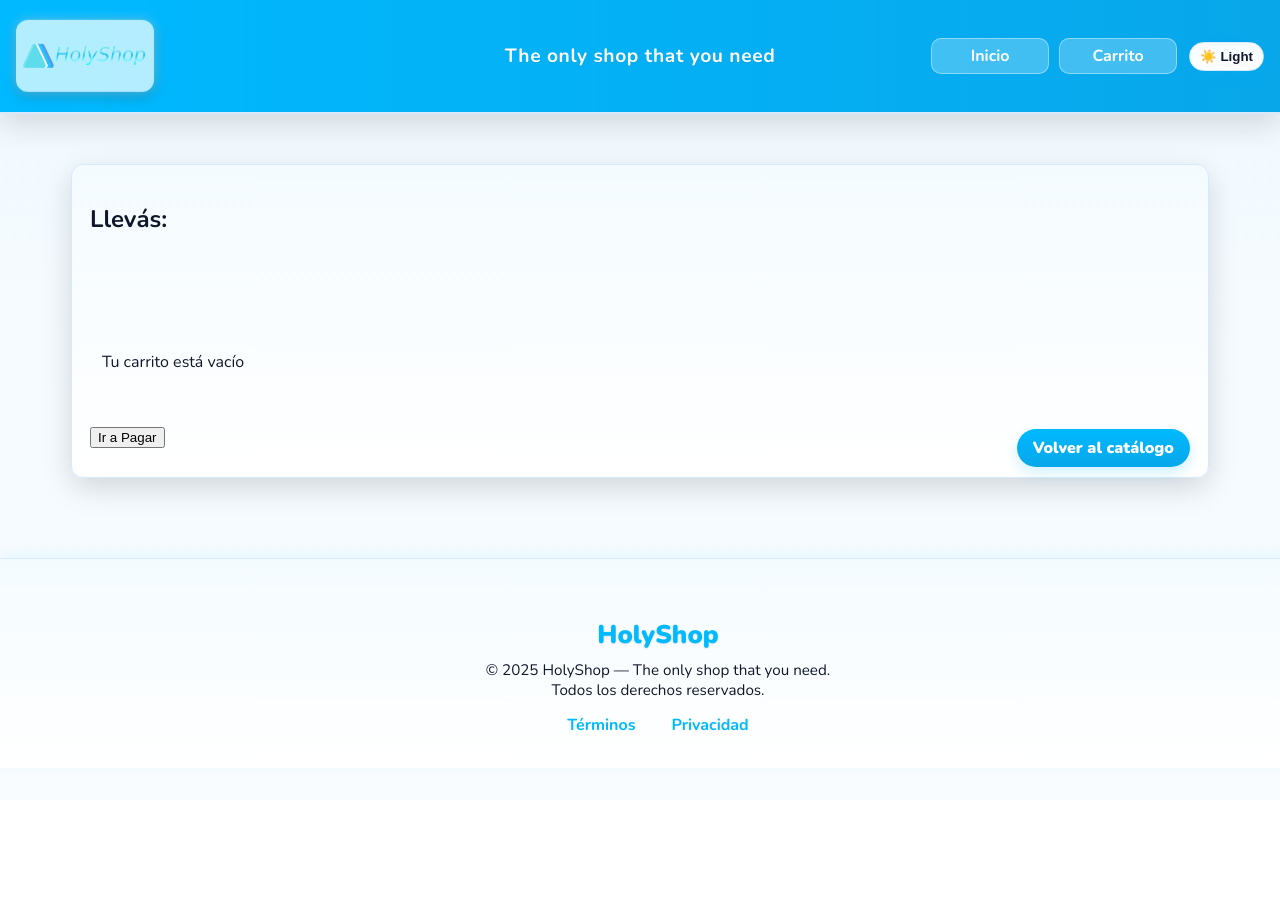
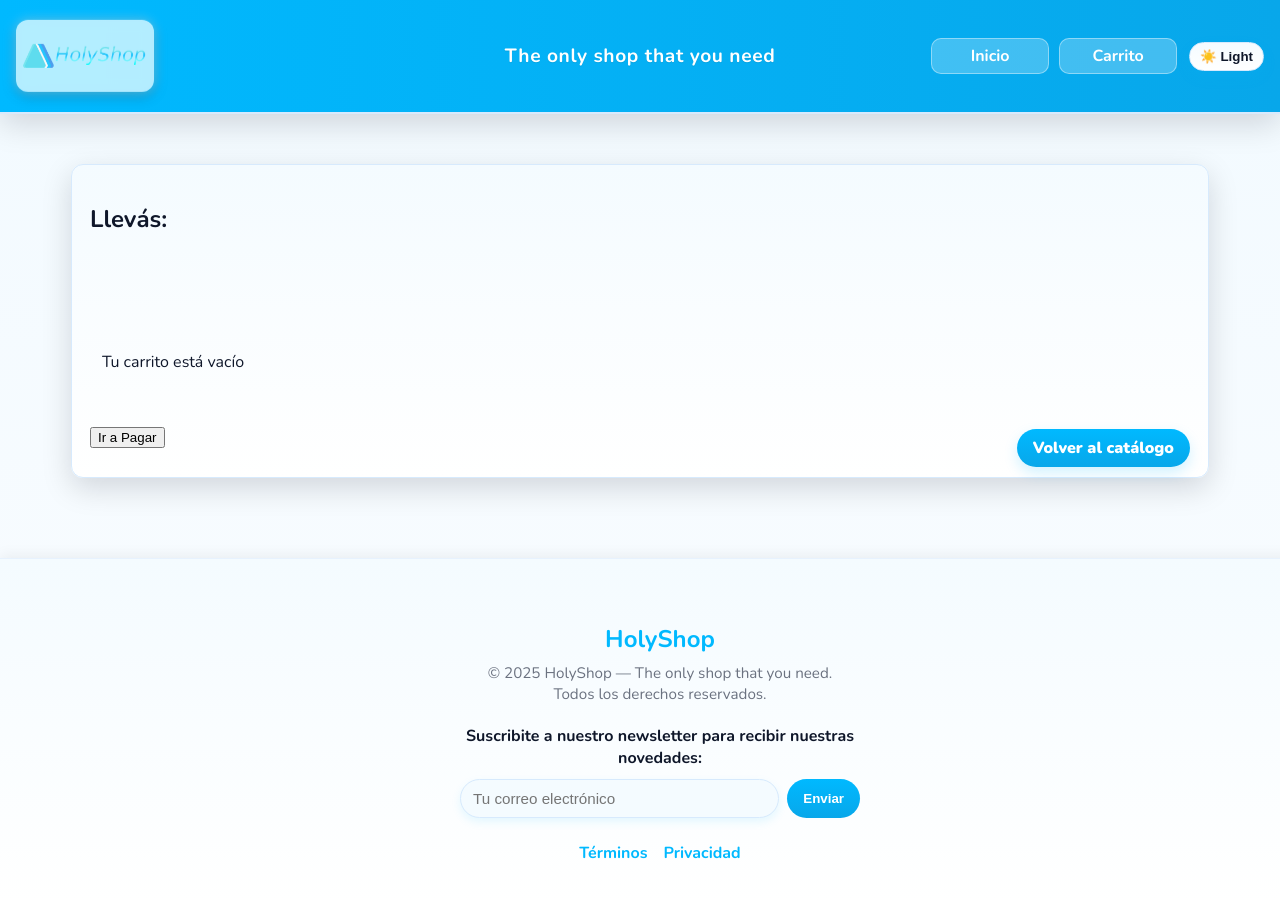
Before and after one commit to Segukun/frontend, a React (Vite) app: page /carrito in a window 1280 px wide. Shown: the top 898 px of the page. Before the commit the page ends 800 px from the top, so only its background shows below. Built offline with nearby package versions, Linux system fonts and the light colour scheme.

Commit message:
Newsletter added

```diff
--- a/src/components/layout/Footer.jsx
+++ b/src/components/layout/Footer.jsx
@@ -6,10 +6,32 @@ const Footer = () => {
     <footer className="footer">
       <div className="footer__inner">
         <h3 className="footer__brand">HolyShop</h3>
+
         <p className="footer__text">
           &copy; 2025 HolyShop — The only shop that you need.<br />
           Todos los derechos reservados.
         </p>
+
+        {/* ======= Formspree Newsletter / Contact ======= */}
+        <form
+          action="https://formspree.io/f/myznobzo"
+          method="POST"
+          className="footer__form"
+        >
+          <label htmlFor="email">Suscribite a nuestro newsletter para recibir nuestras novedades:</label>
+          <div className="footer__form-group">
+            <input
+              type="email"
+              id="email"
+              name="email"
+              required
+              placeholder="Tu correo electrónico"
+            />
+            <button type="submit">Enviar</button>
+          </div>
+        </form>
+
+        {/* ======= Footer links ======= */}
         <div className="footer__links">
           <a href="https://shop.hololivepro.com/pages/terms">Términos</a>
           <a href="https://shop.hololivepro.com/pages/privacy-policy">Privacidad</a>
--- a/src/styles/components/layout/Footer.css
+++ b/src/styles/components/layout/Footer.css
@@ -1,77 +1,110 @@
-/* Footer.css - Hololive styled footer */
 .footer {
-    width: 100%;
   background: linear-gradient(180deg, var(--hl-surface), var(--hl-bg));
-    border-top: 1px solid var(--hl-border);
-    box-shadow: 0 -4px 14px color-mix(in srgb, var(--hl-primary) 8%, transparent);
-    padding: 32px 18px;
-    display: flex;
-    justify-content: center;
   color: var(--hl-text);
-    transition: background var(--transition-fast), color var(--transition-fast);
+  text-align: center;
+  padding: 40px 20px;
+  box-shadow: 0 -4px 12px rgba(0, 0, 0, 0.05);
+  border-top: 1px solid color-mix(in srgb, var(--hl-border) 60%, transparent);
 }
 
 .footer__inner {
-    width: 100%;
-    max-width: var(--max-width);
-    text-align: center;
+  max-width: 960px;
+  margin: 0 auto;
 }
 
 .footer__brand {
-    font-size: 1.6rem;
-    font-weight: 800;
+  font-size: 1.5rem;
   color: var(--hl-primary);
   margin-bottom: 8px;
-    text-shadow: 0 1px 2px rgba(0, 0, 0, 0.1);
 }
 
 .footer__text {
   font-size: 0.95rem;
-    color: var(--hl-text);
-    margin-bottom: 14px;
+  color: var(--hl-muted);
+  margin-bottom: 20px;
+  line-height: 1.4;
 }
 
+/* ====== FORM ====== */
+.footer__form {
+  margin: 20px auto 24px;
+  max-width: 400px;
+  display: flex;
+  flex-direction: column;
+  align-items: center;
+  gap: 10px;
+}
+
+.footer__form label {
+  font-weight: 700;
+  color: var(--hl-text);
+}
+
+.footer__form-group {
+  display: flex;
+  gap: 8px;
+  width: 100%;
+}
+
+.footer__form-group input[type="email"] {
+  flex: 1;
+  padding: 10px 12px;
+  border-radius: 999px;
+  border: 1px solid var(--hl-border);
+  background: var(--hl-surface);
+  color: var(--hl-text);
+  font-size: 0.95rem;
+  box-shadow: 0 4px 10px color-mix(in srgb, var(--hl-primary) 10%, transparent);
+  transition: border-color var(--transition-fast), box-shadow var(--transition-fast);
+}
+
+.footer__form-group input[type="email"]:focus {
+  border-color: var(--hl-primary);
+  outline: none;
+  box-shadow: 0 0 0 3px color-mix(in srgb, var(--hl-primary) 20%, transparent);
+}
+
+.footer__form-group button {
+  background: linear-gradient(180deg, var(--hl-primary), var(--hl-primary-600));
+  color: var(--hl-bg);
+  border: none;
+  border-radius: 999px;
+  padding: 10px 16px;
+  font-weight: 800;
+  cursor: pointer;
+  transition: background var(--transition-fast), transform var(--transition-fast);
+}
+
+.footer__form-group button:hover {
+  transform: translateY(-2px);
+  background: linear-gradient(180deg, var(--hl-primary-600), var(--hl-accent));
+}
+
+/* ====== LINKS ====== */
 .footer__links {
-    display: flex;
-    justify-content: center;
-    gap: 20px;
+  margin-top: 20px;
 }
 
 .footer__links a {
   color: var(--hl-primary);
-    font-weight: 600;
   text-decoration: none;
-    position: relative;
-    transition: color var(--transition-fast);
-}
-
-.footer__links a::after {
-    content: "";
-    position: absolute;
-    left: 0;
-    bottom: -3px;
-    width: 0%;
-    height: 2px;
-    background: var(--hl-accent);
-    transition: width var(--transition-fast);
+  margin: 0 8px;
+  font-weight: 700;
 }
 
 .footer__links a:hover {
+  text-decoration: underline;
   color: var(--hl-accent);
 }
 
-.footer__links a:hover::after {
+/* ====== RESPONSIVE ====== */
+@media (max-width: 480px) {
+  .footer__form-group {
+    flex-direction: column;
+  }
+
+  .footer__form-group input[type="email"],
+  .footer__form-group button {
     width: 100%;
   }
-
-/* responsive */
-@media (max-width: 600px) {
-    .footer__brand {
-        font-size: 1.2rem;
 }
-
-    .footer__links {
-        flex-direction: column;
-        gap: 10px;
-    }
-}
```
Lines whose indentation alone changed are shown as unchanged.
